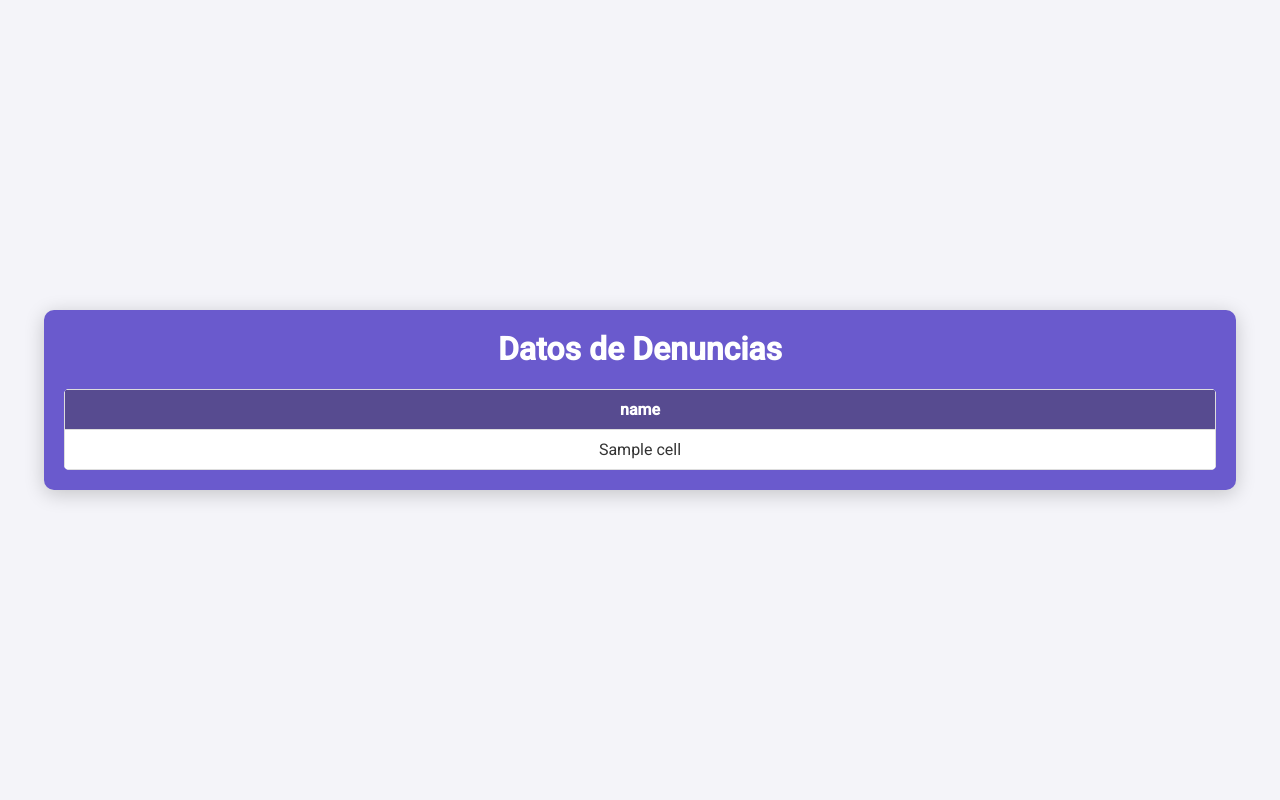
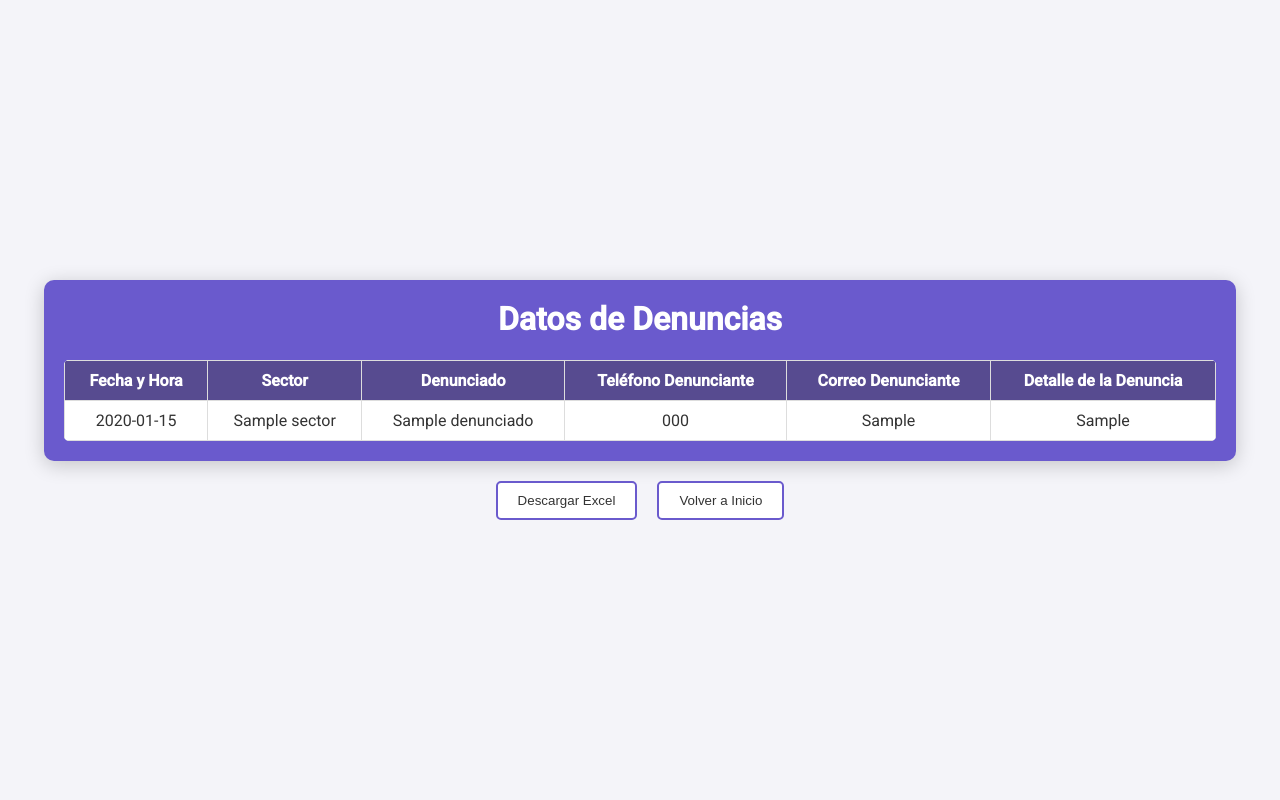
Before and after one commit to gabrielaranda8/ComentariosAnonimos, a Flask app: template templates/view_data.html in a window 1280 px wide. Run offline with Flask 3, Linux system fonts and the light colour scheme; the template is opened without the code that fills it: most values are stand-ins (such as "Sample title", 1, 10 or a date in 2020).

Commit message:
agregamos descargar excel

```diff
--- a/app.py
+++ b/app.py
@@ -1,8 +1,11 @@
-from flask import Flask, render_template, request, redirect, url_for, flash
+from flask import Flask, render_template, request, redirect, url_for, flash, send_file
 from flask_login import LoginManager, UserMixin, login_user, login_required, logout_user, current_user
 import gspread
 from oauth2client.service_account import ServiceAccountCredentials
 from datetime import datetime
+import xlsxwriter
+import pandas as pd
+import io
 import os
 import json
 
@@ -54,6 +57,7 @@ def user_loader(username):
 
 @app.route('/login', methods=['GET', 'POST'])
 def login():
+    logout_user()  # Cierra la sesión activa, si hay una
     if request.method == 'POST':
         username = request.form['username']
         password = request.form['password']
@@ -107,6 +111,24 @@ def view_data():
     flash("Acceso no autorizado.", "error")
     return redirect(url_for('login'))
 
+@app.route('/download_excel')
+@login_required
+def download_excel():
+    if current_user.id != 'rrhh':
+        return redirect(url_for('login'))
+
+    # Obtiene los datos de Google Sheets
+    data = get_all_data_from_sheet()
+
+    # Crea un DataFrame de pandas y convierte a Excel
+    df = pd.DataFrame(data)
+    output = io.BytesIO()
+    with pd.ExcelWriter(output, engine='xlsxwriter') as writer:
+        df.to_excel(writer, index=False, sheet_name='Denuncias')
+
+    output.seek(0)
+    return send_file(output, as_attachment=True, download_name="denuncias.xlsx", mimetype='application/vnd.openxmlformats-officedocument.spreadsheetml.sheet')
+
 def get_all_data_from_sheet():
     # Conectarse y obtener datos de Google Sheets
     scope = ['https://spreadsheets.google.com/feeds', 'https://www.googleapis.com/auth/drive']
--- a/requirements.txt
+++ b/requirements.txt
@@ -4,3 +4,5 @@ gspread
 oauth2client
 Werkzeug==2.3.7
 gunicorn==21.2.0
+xlsxwriter
+pandas
--- a/templates/view_data.html
+++ b/templates/view_data.html
@@ -1,3 +1,4 @@
+<!-- templates/view_data.html -->
 <!DOCTYPE html>
 <html lang="en">
 <head>
@@ -13,50 +14,72 @@
             display: flex;
             justify-content: center;
             align-items: center;
+            flex-direction: column; /* Alinea los elementos en columna */
             height: 100vh;
             margin: 0;
         }
         .container {
-            background-color: #6a5acd;
-            color: #fff;
+            background-color: #6a5acd; /* Color de fondo del contenedor */
+            color: #fff; /* Color del texto dentro del contenedor */
             border-radius: 10px;
             padding: 20px;
             width: 90%;
-            max-width: 1200px;
-            max-height: 80vh; /* Limita el alto del contenedor */
-            overflow: auto; /* Añade barra de desplazamiento si es necesario */
+            max-width: 1200px; /* Ancho máximo */
+            max-height: 80vh; /* Altura máxima */
+            overflow: auto; /* Permite desplazamiento si hay mucho contenido */
             box-shadow: 0 4px 20px rgba(0, 0, 0, 0.2);
         }
         h1 {
             text-align: center;
             margin-top: 0;
         }
+        .button-container {
+            display: flex;
+            justify-content: center; /* Centra los botones */
+            margin-top: 20px; /* Espacio entre la tabla y los botones */
+            width: 100%; /* Asegura que el contenedor de botones tome todo el ancho */
+        }
+        .button {
+            background-color: white; /* Fondo blanco */
+            color: #333; /* Texto negro */
+            padding: 10px 20px;
+            border: 2px solid #6a5acd; /* Borde púrpura */
+            border-radius: 5px;
+            cursor: pointer;
+            text-decoration: none;
+            font-weight: 500;
+            transition: background-color 0.3s ease, border-color 0.3s ease; /* Transiciones para el fondo y el borde */
+            margin: 0 10px; /* Espacio entre los botones */
+        }
+        .button:hover {
+            background-color: #ddd; /* Cambiar a gris claro al pasar el mouse */
+        }
         table {
             width: 100%;
             border-collapse: collapse;
             margin-top: 20px;
-            background-color: #fff;
+            background-color: #fff; /* Color de fondo de la tabla */
             border-radius: 5px;
             overflow: hidden;
-            color: #333; /* Color del texto de los datos */
+            color: #333; /* Texto negro en la tabla */
         }
         th, td {
             padding: 10px;
             border: 1px solid #ddd;
             text-align: center;
-            white-space: nowrap; /* Mantiene texto en una sola línea */
+            white-space: nowrap; /* Evita saltos de línea en los encabezados */
             overflow: hidden;
-            text-overflow: ellipsis; /* Trunca texto largo con puntos suspensivos */
-            max-width: 200px; /* Limita el ancho de cada celda */
+            text-overflow: ellipsis; /* Elipsis para texto largo */
+            max-width: 200px; /* Ancho máximo de las celdas */
         }
         td {
-            white-space: normal; /* Permite salto de línea en celdas */
-            overflow-wrap: break-word; /* Ajusta palabras largas para que salten de línea */
-            color: #333; /* Color negro para texto en celdas de datos */
+            white-space: normal; /* Permite saltos de línea en los datos */
+            overflow-wrap: break-word; /* Rompe las palabras largas */
+            color: #333; /* Texto negro en las celdas */
         }
         th {
-            background-color: #574b90;
-            color: #fff;
+            background-color: #574b90; /* Color de fondo de los encabezados */
+            color: #fff; /* Texto blanco en los encabezados */
         }
         .no-data {
             text-align: center;
@@ -67,31 +90,38 @@
 <body>
     <div class="container">
         <h1>Datos de Denuncias</h1>
-
-        {% if data %}
         <table>
             <thead>
                 <tr>
-                        <!-- Renderiza todos los encabezados de las columnas -->
-                        {% for header in data[0].keys() %}
-                            <th>{{ header }}</th>
-                        {% endfor %}
+                    <th>Fecha y Hora</th>
+                    <th>Sector</th>
+                    <th>Denunciado</th>
+                    <th>Teléfono Denunciante</th>
+                    <th>Correo Denunciante</th>
+                    <th>Detalle de la Denuncia</th>
                 </tr>
             </thead>
             <tbody>
-                    <!-- Renderiza todas las filas de datos -->
                 {% for row in data %}
                 <tr>
-                        {% for cell in row.values() %}
-                            <td>{{ cell }}</td>
-                        {% endfor %}
+                    <td>{{ row['FECHA DENUNCIA'] }}</td>
+                    <td>{{ row['SECTOR'] }}</td>
+                    <td>{{ row['DENUNCIADO'] }}</td>
+                    <td>{{ row['TELEFONO DENUNCIANTE'] }}</td>
+                    <td>{{ row['CORREO DENUNCIANTE'] }}</td>
+                    <td>{{ row['DETALLE DE LA DENUNCIA'] }}</td>
                 </tr>
                 {% endfor %}
             </tbody>
         </table>
-        {% else %}
-            <p class="no-data">No hay datos disponibles para mostrar.</p>
-        {% endif %}
+    </div>
+    <div class="button-container">
+        <form action="{{ url_for('download_excel') }}" method="post">
+            <button class="button" type="submit">Descargar Excel</button>
+        </form>
+        <form action="{{ url_for('comment') }}" method="get">
+            <button class="button" type="submit">Volver a Inicio</button>
+        </form>
     </div>
 </body>
 </html>
```
Lines whose indentation alone changed are shown as unchanged.
